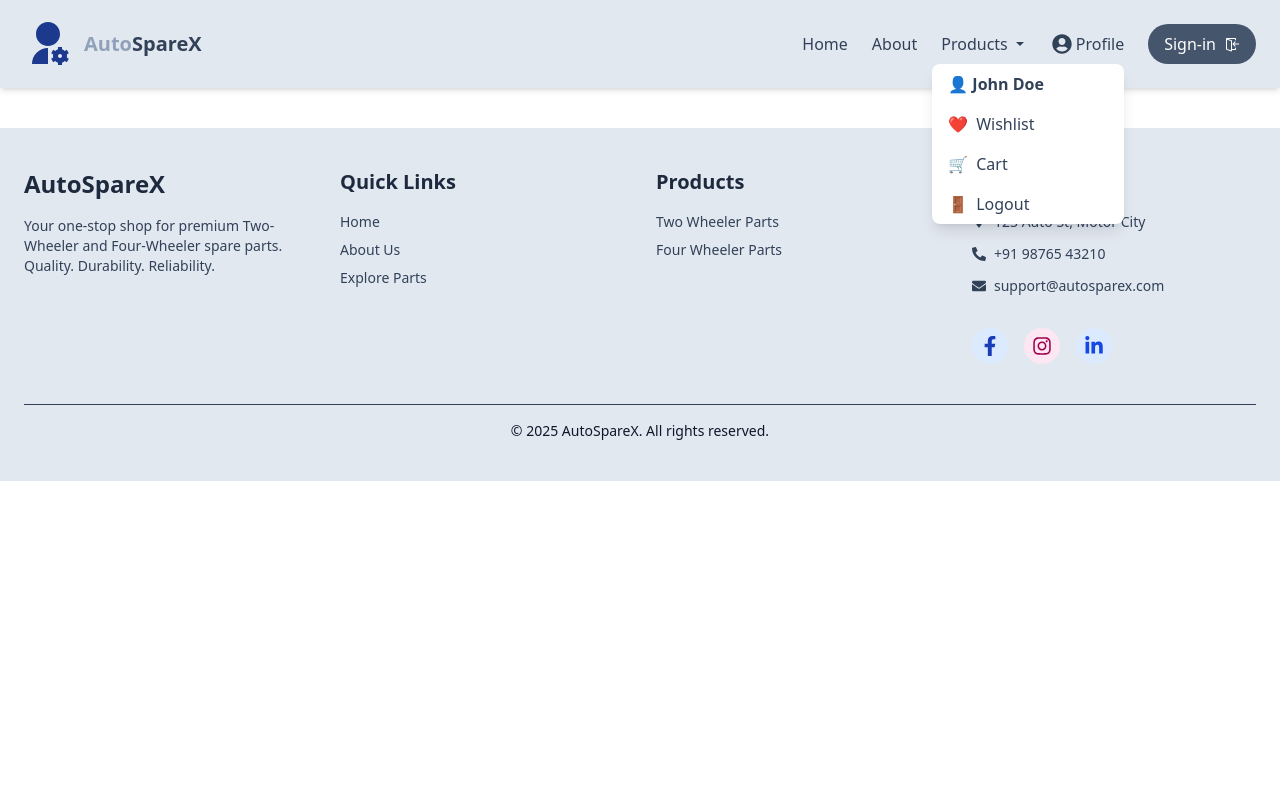
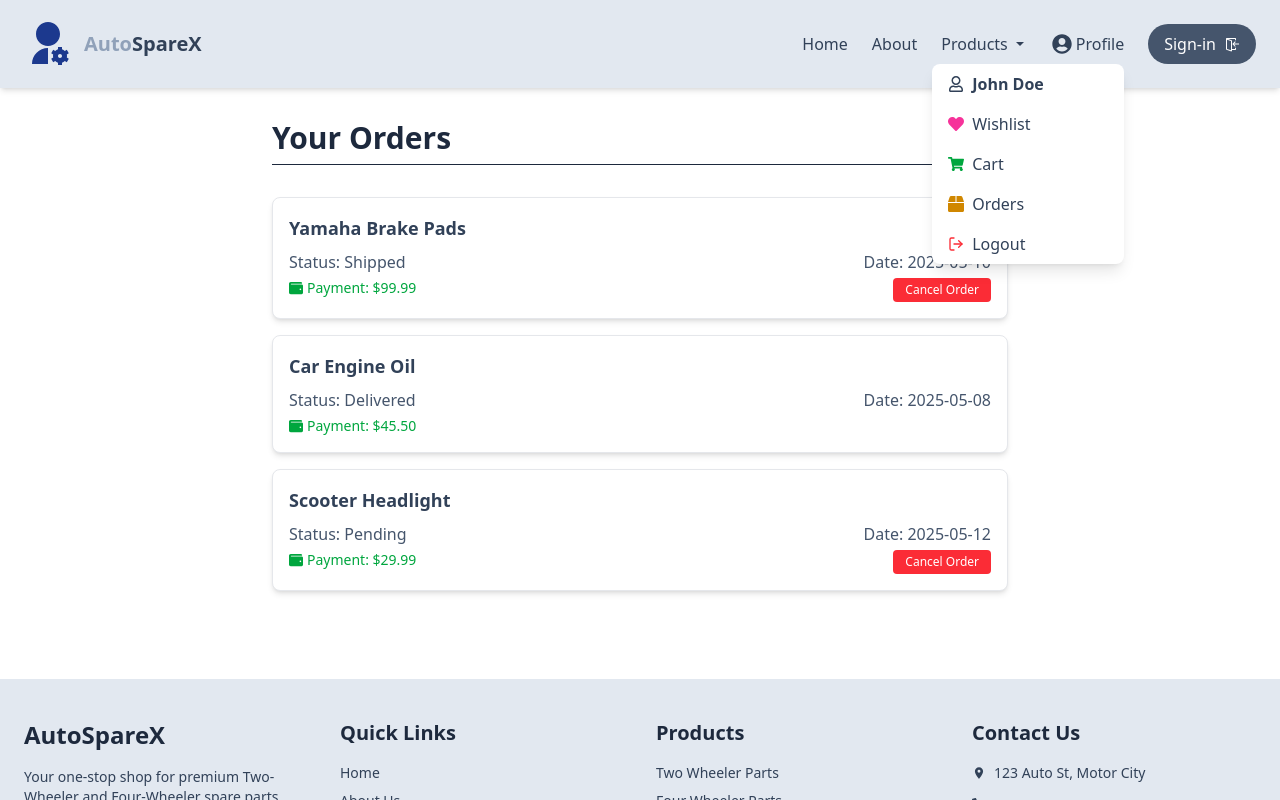
Before and after one commit to bastkor44/SpareParts, a React (Vite) app: page /orders in a window 1280 px wide. Both pictures are taken after a click on the button "Profile". Shown: the top 800 px of the page. Built offline with nearby package versions, Linux system fonts and the light colour scheme.

Commit message:
changed order styles

```diff
--- a/src/App.jsx
+++ b/src/App.jsx
@@ -33,6 +33,7 @@ import CreditCard from "./Pages/PaymentMethods/CreditCard";
 import CashonDelivery from "./Pages/PaymentMethods/CashonDelivery";
 import AddCategory from "./components/MANAGER-DASHBOARD/AddCategory";
 import AddCategoryy from "./components/ADMIN-DASHBOARD/AddCategoryy";
+import OrderData from "./Pages/OrderData";
 
 function App() {
   return (
@@ -70,6 +71,7 @@ function MainContents() {
       <Route path="/search" element={<Search />} />
       <Route path="/wishlist" element={<WishList />} />
       <Route path="/cart" element={<Cart />} />
+      <Route path="/orders" element={<OrderData />} />
       <Route path="/profile" element={<Profile />} />
       <Route path="/forgotpassword" element={<ForgotPassword />} />
 
--- /dev/null
+++ b/src/Pages/OrderData.jsx
@@ -0,0 +1,86 @@
+import React from "react";
+import { toast, ToastContainer } from "react-toastify";
+import "react-toastify/dist/ReactToastify.css";
+import { FaWallet } from "react-icons/fa"; // Importing the payment icon
+
+function OrderData() {
+  const orders = [
+    {
+      id: 1,
+      productName: "Yamaha Brake Pads",
+      status: "Shipped",
+      date: "2025-05-10",
+      paymentAmount: "$99.99", // payment amount
+    },
+    {
+      id: 2,
+      productName: "Car Engine Oil",
+      status: "Delivered",
+      date: "2025-05-08",
+      paymentAmount: "$45.50", // payment amount
+    },
+    {
+      id: 3,
+      productName: "Scooter Headlight",
+      status: "Pending",
+      date: "2025-05-12",
+      paymentAmount: "$29.99", // payment amount
+    },
+  ];
+
+  const handleCancelOrder = () => {
+    toast.success("Order Cancelled Successfully!", {
+      position: "top-center", // position of the toast
+      autoClose: 3000, // auto-close after 3 seconds
+    });
+  };
+
+  return (
+    <div className="max-w-3xl mx-auto px-4 py-8">
+      <h2 className="text-3xl font-extrabold text-slate-800 mb-8 border-b pb-2">
+        Your Orders
+      </h2>
+      {orders.map((order) => (
+        <div
+          key={order.id}
+          className="bg-white shadow-md rounded-lg p-4 mb-4 border border-gray-200"
+        >
+          <p className="font-bold text-lg text-slate-700 mb-2">
+            {order.productName}
+          </p>
+
+          <div className="flex justify-between text-slate-600 text-sm sm:text-base">
+            {/* Status, Payment Amount with Icon */}
+            <div>
+              <p>
+                Status: <span className="font-medium">{order.status}</span>
+              </p>
+              <p className="mt-1 text-green-600 text-sm flex items-center">
+                <FaWallet className="mr-1" /> {/* Payment icon */}
+                Payment: {order.paymentAmount}
+              </p>
+            </div>
+
+            {/* Date and Cancel Order Button */}
+            <div className="text-right">
+              <p>Date: {order.date}</p>
+              {order.status !== "Delivered" && (
+                <button
+                  onClick={handleCancelOrder}
+                  className="mt-1 bg-red-500 hover:bg-red-600 text-white text-xs px-3 py-1 rounded"
+                >
+                  Cancel Order
+                </button>
+              )}
+            </div>
+          </div>
+        </div>
+      ))}
+
+      {/* Toast Container */}
+      <ToastContainer />
+    </div>
+  );
+}
+
+export default OrderData;
--- a/src/components/ADMIN-DASHBOARD/Orders.jsx
+++ b/src/components/ADMIN-DASHBOARD/Orders.jsx
@@ -1,4 +1,3 @@
-import React from 'react';
 import { AiFillHome } from 'react-icons/ai';
 import { RiUserSettingsFill } from 'react-icons/ri';
 import { FaEdit } from 'react-icons/fa';
@@ -16,21 +15,25 @@ function Orders() {
   const demoOrders = [
     {
       id: 1,
+      orderId: 'ORD12345',
       username: 'JohnDoe',
       email: 'john@example.com',
       address: '123 Main St, Kochi',
       phone: '9876543210',
       productName: 'Brake Pad',
+      quantity: 2,
       price: 120,
       status: 'Pending',
     },
     {
       id: 2,
+      orderId: 'ORD12346',
       username: 'JaneSmith',
       email: 'jane@example.com',
       address: '456 Market Rd, Kochi',
       phone: '9876543211',
       productName: 'Engine Oil',
+      quantity: 1,
       price: 80,
       status: 'Shipped',
     },
@@ -73,31 +76,37 @@ function Orders() {
 
       {/* Content Section */}
       <main className="px-4 md:px-8 py-10">
-      <h2 className="text-2xl font-bold text-gray-700 mb-6 text-center">Manage Orders</h2>
+        <h2 className="text-2xl font-bold text-gray-700 mb-6 text-center">Manage Orders</h2>
 
         {/* Orders Table */}
         <div className="overflow-x-auto max-w-screen-xl mx-auto">
           <table className="min-w-full bg-white shadow-md rounded-xl overflow-hidden border border-gray-200">
             <thead className="bg-slate-100">
               <tr>
+                <th className="py-3 px-4 text-left text-gray-600 font-bold">Sl. No</th>
+                <th className="py-3 px-4 text-left text-gray-600 font-bold">Order ID</th>
                 <th className="py-3 px-4 text-left text-gray-600 font-bold">Username</th>
                 <th className="py-3 px-4 text-left text-gray-600 font-bold">Email</th>
                 <th className="py-3 px-4 text-left text-gray-600 font-bold">Address</th>
                 <th className="py-3 px-4 text-left text-gray-600 font-bold">Phone No</th>
                 <th className="py-3 px-4 text-left text-gray-600 font-bold">Product Name</th>
+                <th className="py-3 px-4 text-left text-gray-600 font-bold">Quantity</th>
                 <th className="py-3 px-4 text-left text-gray-600 font-bold">Price</th>
                 <th className="py-3 px-4 text-left text-gray-600 font-bold">Status</th>
                 <th className="py-3 px-4 text-left text-gray-600 font-bold">Action</th>
               </tr>
             </thead>
             <tbody>
-              {demoOrders.map((order) => (
+              {demoOrders.map((order, index) => (
                 <tr key={order.id} className="border-t border-gray-200">
+                  <td className="py-3 px-4">{index + 1}</td>
+                  <td className="py-3 px-4">{order.orderId}</td>
                   <td className="py-3 px-4">{order.username}</td>
                   <td className="py-3 px-4">{order.email}</td>
                   <td className="py-3 px-4">{order.address}</td>
                   <td className="py-3 px-4">{order.phone}</td>
                   <td className="py-3 px-4">{order.productName}</td>
+                  <td className="py-3 px-4">{order.quantity}</td>
                   <td className="py-3 px-4">${order.price}</td>
                   <td className="py-3 px-4 flex items-center gap-2">
                     {order.status}
--- a/src/components/Header.jsx
+++ b/src/components/Header.jsx
@@ -2,8 +2,9 @@ import React, { useState } from "react";
 import { Link, useNavigate } from "react-router-dom";
 import { RiUserSettingsFill } from "react-icons/ri";
 import { IoMdMenu, IoMdClose, IoMdArrowDropdown } from "react-icons/io";
-import { FaUserCircle } from "react-icons/fa";
+import { FaUserCircle, FaRegUser, FaHeart, FaShoppingCart, FaBox } from "react-icons/fa";
 import { VscSignIn } from "react-icons/vsc";
+import { FiLogOut } from "react-icons/fi";
 
 function Header() {
   const [menuOpen, setMenuOpen] = useState(false);
@@ -21,7 +22,6 @@ function Header() {
     }
   };
 
-  // Add this above the component if not getting it from context/props
   const userName = "John Doe"; // Replace with dynamic data in real app
 
   return (
@@ -114,21 +114,28 @@ function Header() {
                   onClick={() => setProfileOpen(false)}
                   className="flex items-center px-4 py-2 text-slate-700 hover:bg-gray-100 hover:underline font-semibold"
                 >
-                  👤 {userName}
+                  <FaRegUser className="mr-2" /> {userName}
                 </Link>
                 <Link
                   to="/wishlist"
                   onClick={() => setProfileOpen(false)}
                   className="flex items-center px-4 py-2 text-slate-700 hover:bg-gray-100"
                 >
-                  <span className="mr-2">❤️</span> Wishlist
+                  <FaHeart className="mr-2 text-pink-500" /> Wishlist
                 </Link>
                 <Link
                   to="/cart"
                   onClick={() => setProfileOpen(false)}
                   className="flex items-center px-4 py-2 text-slate-700 hover:bg-gray-100"
                 >
-                  <span className="mr-2">🛒</span> Cart
+                  <FaShoppingCart className="mr-2 text-green-600" /> Cart
+                </Link>
+                <Link
+                  to="/orders"
+                  onClick={() => setProfileOpen(false)}
+                  className="flex items-center px-4 py-2 text-slate-700 hover:bg-gray-100"
+                >
+                  <FaBox className="mr-2 text-yellow-600" /> Orders
                 </Link>
                 <button
                   onClick={() => {
@@ -138,7 +145,7 @@ function Header() {
                   }}
                   className="flex items-center w-full px-4 py-2 text-slate-700 hover:bg-gray-100 text-left"
                 >
-                  <span className="mr-2">🚪</span> Logout
+                  <FiLogOut className="mr-2 text-red-500" /> Logout
                 </button>
               </div>
             )}
--- a/src/components/MANAGER-DASHBOARD/Orderss.jsx
+++ b/src/components/MANAGER-DASHBOARD/Orderss.jsx
@@ -16,21 +16,25 @@ function Orderss() {
   const demoOrders = [
     {
       id: 1,
+      orderId: 'ORD12345',
       username: 'JohnDoe',
       email: 'john@example.com',
       address: '123 Main St, Kochi',
       phone: '9876543210',
       productName: 'Brake Pad',
+      quantity: 2,
       price: 120,
       status: 'Pending',
     },
     {
       id: 2,
+      orderId: 'ORD12346',
       username: 'JaneSmith',
       email: 'jane@example.com',
       address: '456 Market Rd, Kochi',
       phone: '9876543211',
       productName: 'Engine Oil',
+      quantity: 1,
       price: 80,
       status: 'Shipped',
     },
@@ -73,31 +77,37 @@ function Orderss() {
 
       {/* Content Section */}
       <main className="px-4 md:px-8 py-10">
-      <h2 className="text-2xl font-bold text-gray-700 mb-6 text-center">Manage Orders</h2>
+        <h2 className="text-2xl font-bold text-gray-700 mb-6 text-center">Manage Orders</h2>
 
         {/* Orders Table */}
         <div className="overflow-x-auto max-w-screen-xl mx-auto">
           <table className="min-w-full bg-white shadow-md rounded-xl overflow-hidden border border-gray-200">
             <thead className="bg-slate-100">
               <tr>
+                <th className="py-3 px-4 text-left text-gray-600 font-bold">Sl. No</th>
+                <th className="py-3 px-4 text-left text-gray-600 font-bold">Order ID</th>
                 <th className="py-3 px-4 text-left text-gray-600 font-bold">Username</th>
                 <th className="py-3 px-4 text-left text-gray-600 font-bold">Email</th>
                 <th className="py-3 px-4 text-left text-gray-600 font-bold">Address</th>
                 <th className="py-3 px-4 text-left text-gray-600 font-bold">Phone No</th>
                 <th className="py-3 px-4 text-left text-gray-600 font-bold">Product Name</th>
+                <th className="py-3 px-4 text-left text-gray-600 font-bold">Quantity</th>
                 <th className="py-3 px-4 text-left text-gray-600 font-bold">Price</th>
                 <th className="py-3 px-4 text-left text-gray-600 font-bold">Status</th>
                 <th className="py-3 px-4 text-left text-gray-600 font-bold">Action</th>
               </tr>
             </thead>
             <tbody>
-              {demoOrders.map((order) => (
+              {demoOrders.map((order, index) => (
                 <tr key={order.id} className="border-t border-gray-200">
+                  <td className="py-3 px-4">{index + 1}</td>
+                  <td className="py-3 px-4">{order.orderId}</td>
                   <td className="py-3 px-4">{order.username}</td>
                   <td className="py-3 px-4">{order.email}</td>
                   <td className="py-3 px-4">{order.address}</td>
                   <td className="py-3 px-4">{order.phone}</td>
                   <td className="py-3 px-4">{order.productName}</td>
+                  <td className="py-3 px-4">{order.quantity}</td>
                   <td className="py-3 px-4">${order.price}</td>
                   <td className="py-3 px-4 flex items-center gap-2">
                     {order.status}
```
